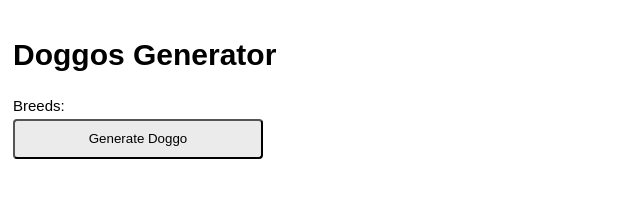
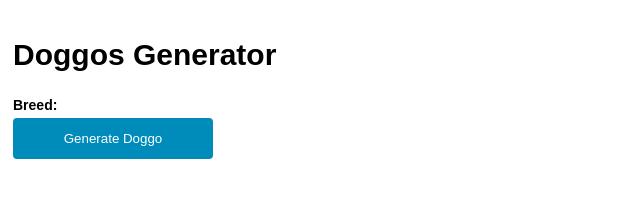
Before and after one commit to endydealmeida/doggos, a plain HTML site: page index.html in a window 1280 px wide. Shown: the whole page, without its empty margins (0-640 px from the left). Drawn offline with Linux system fonts and the light colour scheme; no server answers.

Commit message:
Button and select changes

```diff
--- a/index.html
+++ b/index.html
@@ -12,7 +12,7 @@
 <body>
     <section class="section-generator">
         <h1 class="h1-title">Doggos Generator</h1>
-        <label for="select-breeds">Breeds:</label>
+        <label for="select-breeds">Breed:</label>
         <div class="div-select"></div>
         <button class="button-generate">Generate Doggo</button>
         <div class="div-doggo"></div>
--- a/style.css
+++ b/style.css
@@ -5,12 +5,11 @@
 body {
     padding: 5px;
     font-family: Arial, Helvetica, sans-serif;
-    font-weight: normal;
-    font-size: 15px;
+    font-size: 14px;
+    font-weight: bold;
 }
 
 .h1-title {
-    font-weight: bold;
     font-size: 30px;
 }
 
@@ -21,28 +20,27 @@ body {
 }
 
 .select-breeds {
-    width: 50%;
+    width: 40%;
 }
 
 .button-generate {
-    width: 50%;
-    height: 40px;
+    width: 40%;
     margin-top: 5px;
-    padding: 5px;
-    background-color: #ebebeb;
+    padding: 10px;
+    color: white;
+    background-color: #008CBA;
+    border: 3px solid #008CBA;
     border-radius: 4px;
     cursor: pointer;
+    transition-duration: 0.4s;
 }
 
 .button-generate:hover {
-    background-color: #d8d9db;
-}
-
-.button-generate:active {
-    background-color: #bbbcbe;
+    color: black;
+    background-color: white;
 }
 
 .img {
     width: 100%;
-    padding-top: 5px;
+    margin-top: 5px;
 }
```
